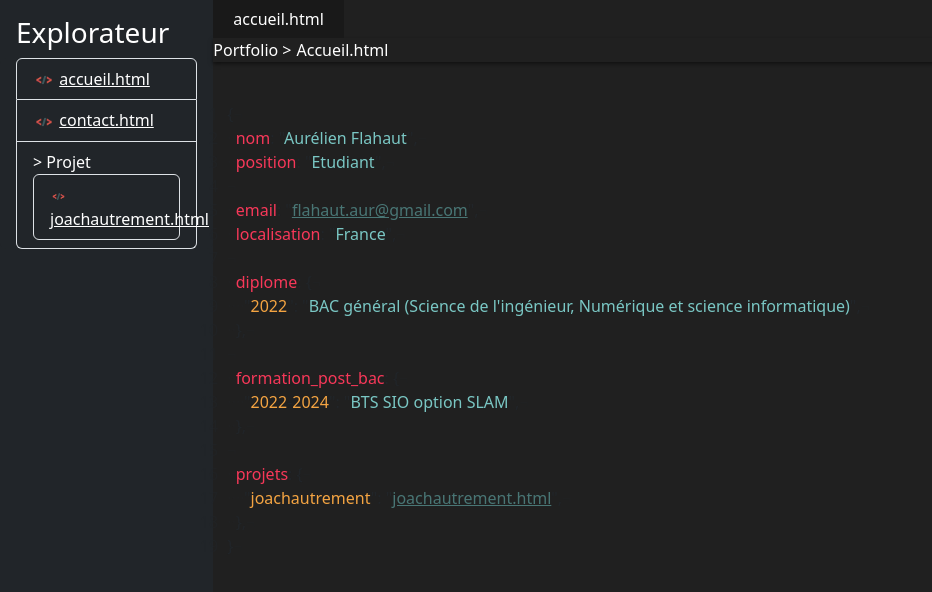
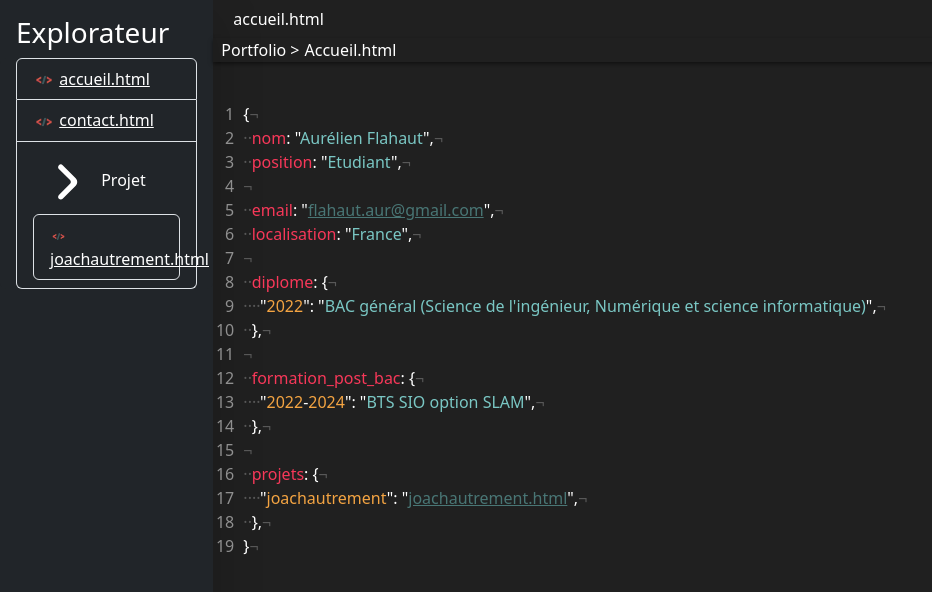
Before and after one commit to Tuahalf/portfolio, a website: page index.html in a window 1280 px wide. Shown: the whole page, without its empty margins (0-932 px from the left). Drawn offline with nearby package versions, Linux system fonts and the light colour scheme.

Commit message:
Modificatino affichage

```diff
--- a/css/style.css
+++ b/css/style.css
@@ -11,7 +11,7 @@
 .onglet1 {
   padding: 7px 20px;
   color: white;
-  background-color: #353535;
+  background-color: #191919;
   text-decoration: none;
   position: relative;
   display: inline-block;
@@ -20,7 +20,7 @@
 .onglet {
   padding: 7px 20px;
   color: white;
-  background-color: #353535;
+  background-color: #191919;
   text-decoration: none;
   position: relative;
   display: none;
@@ -30,7 +30,7 @@
 .onglet-actif {
   padding: 7px 20px;
   color: white;
-  background-color: #191919;
+  background-color: dark;
   text-decoration: none;
   position: relative;
   display: inline-block;
--- a/index.html
+++ b/index.html
@@ -10,7 +10,7 @@
 
 <body style="background-color: #202020;">
     <div class="row g-0">
-        <div class="sidebar bg-dark text-white col-2" style="height: 100vh;">
+        <div class="sidebar bg-dark text-white col-2 shadow-lg flex" style="height: 100vh;">
             <h3 class="px-3 pt-3">Explorateur</h3>
             <ul class="list-group bg-dark px-3">
                 <li class="list-group-item bg-dark">
@@ -23,7 +23,8 @@
                 </li>
                 <li class="list-group-item bg-dark">
                     <div class="folder-wrapper">
-                        <span class="folder mr-2 text-white">&gt; Projet</span>
+
+                        <span class="folder mr-2 text-white"><svg width="64px" height="64px" viewBox="0 0 24 24" fill="none" xmlns="http://www.w3.org/2000/svg"><g id="SVGRepo_bgCarrier" stroke-width="0"></g><g id="SVGRepo_tracerCarrier" stroke-linecap="round" stroke-linejoin="round"></g><g id="SVGRepo_iconCarrier"> <path d="M9.71069 18.2929C10.1012 18.6834 10.7344 18.6834 11.1249 18.2929L16.0123 13.4006C16.7927 12.6195 16.7924 11.3537 16.0117 10.5729L11.1213 5.68254C10.7308 5.29202 10.0976 5.29202 9.70708 5.68254C9.31655 6.07307 9.31655 6.70623 9.70708 7.09676L13.8927 11.2824C14.2833 11.6729 14.2833 12.3061 13.8927 12.6966L9.71069 16.8787C9.32016 17.2692 9.32016 17.9023 9.71069 18.2929Z" fill="#ffffff"></path> </g></svg> Projet</span>
                         <ul class="folder-content list-group">
                             <li class="list-group-item bg-dark">
                                 <img src="img/html.png" alt="logo html" class="mr-2" style="width: 15%;">
@@ -35,9 +36,6 @@
             </ul>
         </div>
 
-
-
-
         <div class="content col-10">
             <div class="files">
                 <span class="onglet-actif" data-tab="accueil.html">accueil.html</span>
@@ -45,57 +43,33 @@
                 <a class="onglet" href="contact.html">contact.html</a>
             </div>
             <div class="breadcrumb">
-                <span class="breadcrumb-item">Portfolio</span>
+                <span class="breadcrumb-item ms-2">Portfolio</span>
                 <span class="breadcrumb-last-item">Accueil.html</span>
             </div>
-            <div class="code text-left">
-                <span class="code-line">{</span>
-                <span class="code-line"><span class="code-space">  </span><span class="code-hidden">"</span><span class="code-key">nom</span><span class="code-hidden">"</span>: <span class="code-indent"></span>"<span class="code-value" itemprop="name">Aur&eacute;lien Flahaut</span>",</span>
-                <span class="code-line"><span class="code-space">  </span><span class="code-hidden">"</span><span class="code-key">position</span><span class="code-hidden">"</span>:<span class="code-indent"> </span>"<span class="code-value" itemprop="jobTitle">Etudiant</span>",</span>
-                <span class="code-line"> </span>
-                <span class="code-line"><span class="code-space">  </span><span class="code-hidden">"</span><span class="code-key">email</span><span class="code-hidden">"</span>: <span class="code-indent"></span>"<a href="mailto:flahaut.aur@gmail.com" class="code-link" itemprop="email">flahaut.aur@gmail.com</a>",</span>
-                <span class="code-line"><span class="code-space">  </span><span class="code-hidden">"</span><span class="code-key">localisation</span><span class="code-hidden">"</span>: "<span class="code-value">France</span>",</span>
-                <span class="code-line"> </span>
-                <span class="code-line"><span class="code-space">  </span><span class="code-hidden">"</span><span class="code-key">diplome</span><span class="code-hidden">"</span>: {</span>
-                <span class="code-line"><span class="code-space">    </span>"<span class="code-key-alt">2022</span>": "<span class="code-value">BAC g&eacute;n&eacute;ral (Science de l'ing&eacute;nieur, Num&eacute;rique et science informatique)</span>",</span>
-                <span class="code-line"><span class="code-space">  </span>},</span>
-                <span class="code-line"> </span>
-                <span class="code-line"><span class="code-space">  </span><span class="code-hidden">"</span><span class="code-key">formation_post_bac</span><span class="code-hidden">"</span>: {</span>
-                <span class="code-line"><span class="code-space">    </span>"<span class="code-key-alt">2022</span>-<span class="code-key-alt">2024</span>": "<span class="code-value">BTS SIO option SLAM</span>",</span>
-                <span class="code-line"><span class="code-space">  </span>},</span>
-                <span class="code-line"> </span>
-                <span class="code-line"><span class="code-space">  </span><span class="code-hidden">"</span><span class="code-key">projets</span><span class="code-hidden">"</span>: {</span>
-                <span class="code-line"><span class="code-space">    </span>"<span class="code-key-alt">joachautrement</span>": "<a href="projet.html"  rel="noopener" class="code-link" itemprop="url">joachautrement.html</a>",</span>
-                <span class="code-line"><span class="code-space">  </span>},</span>
-                <span class="code-line">}</span>
+            <div class="code text-left ps-3">
+                <span class="code-line text-white">{</span>
+                <span class="code-line text-white"><span class="code-space">  </span><span class="code-hidden">"</span><span class="code-key">nom</span><span class="code-hidden">"</span>: <span class="code-indent"></span>"<span class="code-value" itemprop="name">Aur&eacute;lien Flahaut</span>",</span>
+                <span class="code-line text-white"><span class="code-space">  </span><span class="code-hidden">"</span><span class="code-key">position</span><span class="code-hidden">"</span>:<span class="code-indent"> </span>"<span class="code-value" itemprop="jobTitle">Etudiant</span>",</span>
+                <span class="code-line text-white"> </span>
+                <span class="code-line text-white"><span class="code-space">  </span><span class="code-hidden">"</span><span class="code-key">email</span><span class="code-hidden">"</span>: <span class="code-indent"></span>"<a href="mailto:flahaut.aur@gmail.com" class="code-link" itemprop="email">flahaut.aur@gmail.com</a>",</span>
+                <span class="code-line text-white"><span class="code-space">  </span><span class="code-hidden">"</span><span class="code-key">localisation</span><span class="code-hidden">"</span>: "<span class="code-value">France</span>",</span>
+                <span class="code-line text-white"> </span>
+                <span class="code-line text-white"><span class="code-space">  </span><span class="code-hidden">"</span><span class="code-key">diplome</span><span class="code-hidden">"</span>: {</span>
+                <span class="code-line text-white"><span class="code-space">    </span>"<span class="code-key-alt">2022</span>": "<span class="code-value">BAC g&eacute;n&eacute;ral (Science de l'ing&eacute;nieur, Num&eacute;rique et science informatique)</span>",</span>
+                <span class="code-line text-white"><span class="code-space">  </span>},</span>
+                <span class="code-line text-white"> </span>
+                <span class="code-line text-white"><span class="code-space">  </span><span class="code-hidden">"</span><span class="code-key">formation_post_bac</span><span class="code-hidden">"</span>: {</span>
+                <span class="code-line text-white"><span class="code-space">    </span>"<span class="code-key-alt">2022</span>-<span class="code-key-alt">2024</span>": "<span class="code-value">BTS SIO option SLAM</span>",</span>
+                <span class="code-line text-white"><span class="code-space">  </span>},</span>
+                <span class="code-line text-white"> </span>
+                <span class="code-line text-white"><span class="code-space">  </span><span class="code-hidden">"</span><span class="code-key">projets</span><span class="code-hidden">"</span>: {</span>
+                <span class="code-line text-white"><span class="code-space">    </span>"<span class="code-key-alt">joachautrement</span>": "<a href="projet.html"  rel="noopener" class="code-link" itemprop="url">joachautrement.html</a>",</span>
+                <span class="code-line text-white"><span class="code-space">  </span>},</span>
+                <span class="code-line text-white">}</span>
             </div>
 
         </div>
     </div>
-    <script>
-        document.addEventListener('DOMContentLoaded', () => {
-            const folders = document.querySelectorAll('.folder');
-
-            folders.forEach(folder => {
-                const folderContent = folder.nextElementSibling;
-                const folderName = folder.textContent.trim();
-
-                const isOpen = localStorage.getItem(folderName) === 'true';
-
-                if (isOpen) {
-                    folderContent.classList.add('folder-content-show');
-                }
-
-                folder.addEventListener('click', () => {
-                    folderContent.classList.toggle('folder-content-show');
-
-                    const isOpen = folderContent.classList.contains('folder-content-show');
-                    localStorage.setItem(folderName, isOpen ? 'true' : 'false');
-                });
-            });
-        });
-
-    </script>
 </body>
 
 </html>
```
